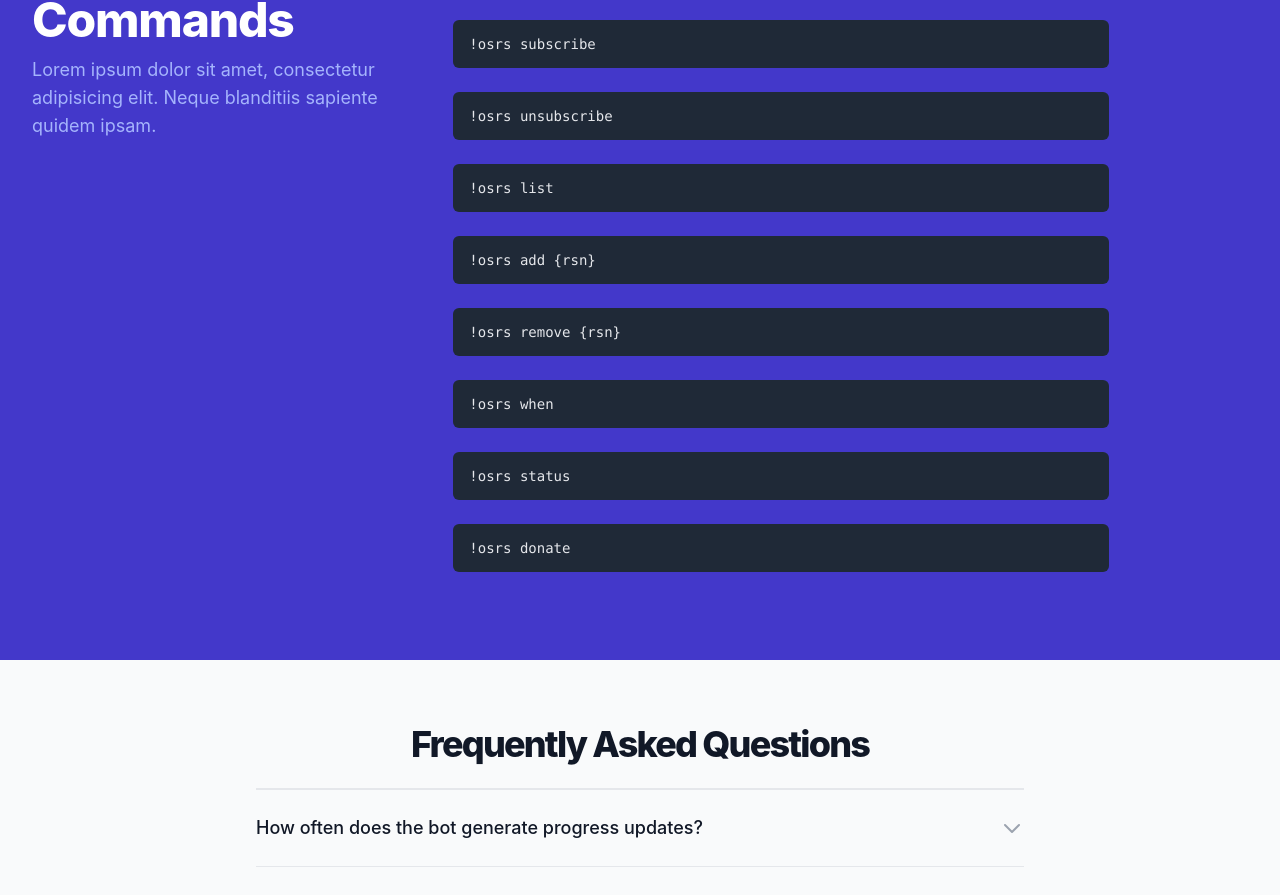
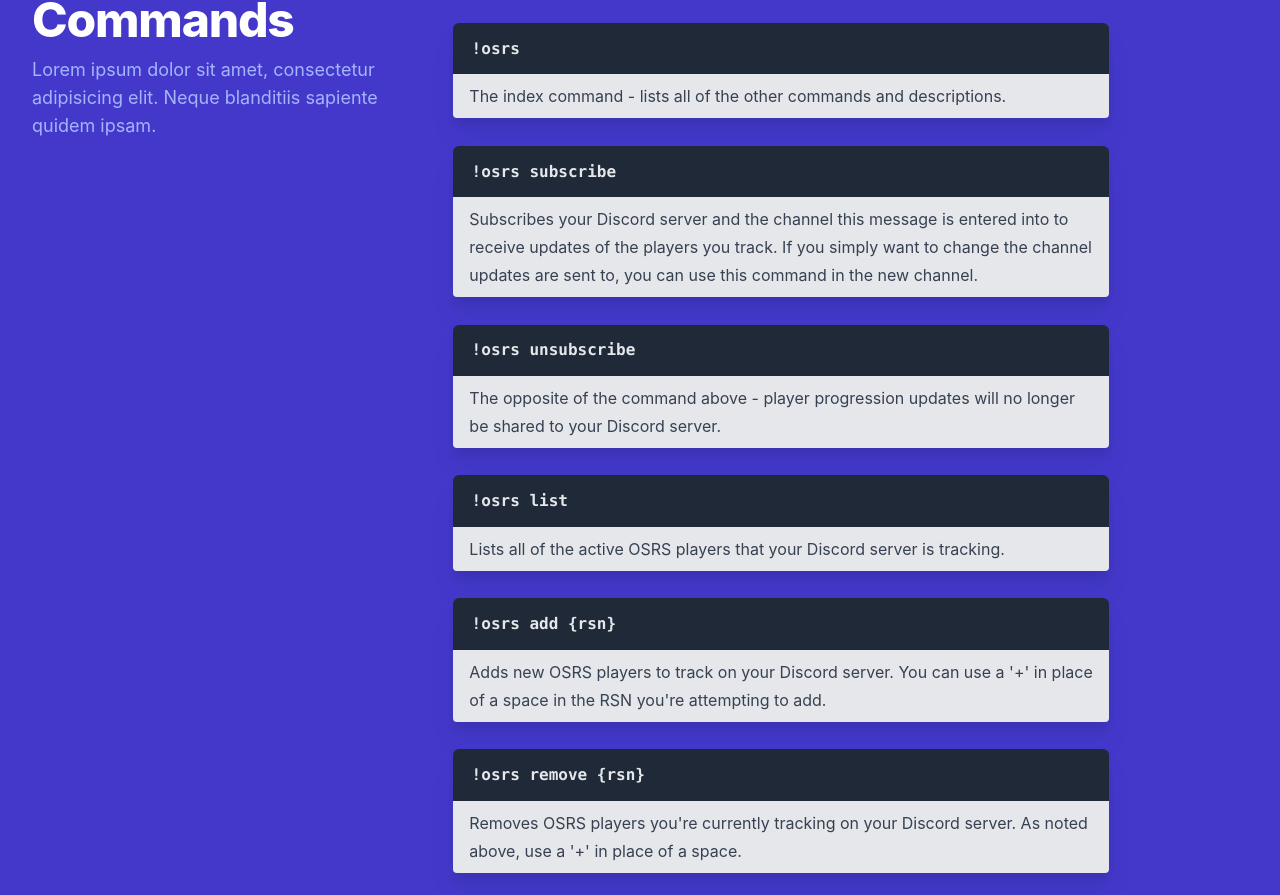
Before and after one commit to masonfox/osrs-discord-bot-site, a Next.js app: page / in a window 1280 px wide. Shown: the part 1989-2884 px from the top of the page. Built offline with nearby package versions, Linux system fonts and the light colour scheme.

Commit message:
command component
- move out of index
- have basic descriptions associated
- need to add examples of specific commands, such as add and remove.

```diff
--- /dev/null
+++ b/src/components/commands.js
@@ -0,0 +1,85 @@
+const commandList = [
+  {
+    command: "!osrs",
+    description:
+      "The index command - lists all of the other commands and descriptions. ",
+    example: "",
+  },
+  {
+    command: "!osrs subscribe",
+    description: "Subscribes your Discord server and the channel this message is entered into to receive updates of the players you track. If you simply want to change the channel updates are sent to, you can use this command in the new channel.",
+    example: "",
+  },
+  {
+    command: "!osrs unsubscribe",
+    description: "The opposite of the command above - player progression updates will no longer be shared to your Discord server.",
+    example: "",
+  },
+  {
+    command: "!osrs list",
+    description: "Lists all of the active OSRS players that your Discord server is tracking.",
+    example: "",
+  },
+  {
+    command: "!osrs add {rsn}",
+    description: "Adds new OSRS players to track on your Discord server. You can use a '+' in place of a space in the RSN you're attempting to add.",
+    example: "",
+  },
+  {
+    command: "!osrs remove {rsn}",
+    description: "Removes OSRS players you're currently tracking on your Discord server. As noted above, use a '+' in place of a space.",
+    example: "",
+  },
+  {
+    command: "!osrs when",
+    description: "Returns the time that the bot will run again, rendering updates. This is in Eastern Standard Time.",
+    example: "",
+  },
+  {
+    command: "!osrs status",
+    description: "This is a dump of the bot's data associated with your Discord server.",
+    example: "",
+  },
+  {
+    command: "!osrs donate",
+    description: "❤️ If you feel compelled, I do accept donations as a means to support the bot! This is a one-man side project and anything helps to assist with hosting and everything else that makes this bot possible!",
+    example: "",
+  },
+];
+
+const Commands = () => (
+  <section className="bg-indigo-700">
+    <div
+      className="max-w-7xl mx-auto py-14 px-4 sm:px-6 lg:py-16 lg:px-8"
+      id="commands"
+    >
+      <div className="lg:grid lg:grid-cols-3 lg:gap-12">
+        <div>
+          <h1 className="text-4xl font-extrabold text-white sm:text-5xl sm:tracking-tight lg:text-5xl">
+            Commands
+          </h1>
+          <p className="mt-3 text-md lg:text-lg text-indigo-300">
+            Lorem ipsum dolor sit amet, consectetur adipisicing elit. Neque
+            blanditiis sapiente quidem ipsam.
+          </p>
+        </div>
+        <div className="mt-12 lg:mt-0 lg:col-span-2">
+          <dl className="space-y-6 prose">
+            {commandList.map((item) => (
+              <div key={item.command} className="drop-shadow-xl">
+                <pre className="rounded-b-none mb-0 font-bold text-base">
+                  <code>{item.command}</code>
+                </pre>
+                <div className="bg-gray-200 px-4 py-2 rounded-b">
+                  {item.description}
+                </div>
+              </div>
+            ))}
+          </dl>
+        </div>
+      </div>
+    </div>
+  </section>
+);
+
+export default Commands;
--- a/src/pages/index.js
+++ b/src/pages/index.js
@@ -1,8 +1,8 @@
 import Head from "next/head";
 import Image from "next/image";
 import Link from "next/link";
-import { ChevronRightIcon } from "@heroicons/react/solid";
 import FAQ from "../components/faq";
+import Commands from "../components/commands";
 
 export default function Home() {
   return (
@@ -200,52 +200,7 @@
         {/* End Get Started */}
 
         {/* Commands */}
-        <section className="bg-indigo-700">
-          <div className="max-w-7xl mx-auto py-14 px-4 sm:px-6 lg:py-16 lg:px-8" id="commands">
-            <div className="lg:grid lg:grid-cols-3 lg:gap-12">
-              <div>
-                <h1 className="text-4xl font-extrabold text-white sm:text-5xl sm:tracking-tight lg:text-5xl">
-                  Commands
-                </h1>
-                <p className="mt-3 text-md lg:text-lg text-indigo-300">
-                  Lorem ipsum dolor sit amet, consectetur adipisicing elit.
-                  Neque blanditiis sapiente quidem ipsam.
-                </p>
-              </div>
-              <div className="mt-12 lg:mt-0 lg:col-span-2">
-                <dl className="space-y-12 prose">
-                  <div>
-                    <pre>
-                      <code>!osrs subscribe</code>
-                    </pre>
-                    <pre>
-                      <code>!osrs unsubscribe</code>
-                    </pre>
-                    <pre>
-                      <code>!osrs list</code>
-                    </pre>
-                    <pre>
-                      <code>!osrs add &#123;rsn&#125;</code>
-                    </pre>
-                    <pre>
-                      <code>!osrs remove &#123;rsn&#125;</code>
-                    </pre>
-                    <pre>
-                      <code>!osrs when</code>
-                    </pre>
-                    <pre>
-                      <code>!osrs status</code>
-                    </pre>
-                    <pre>
-                      <code>!osrs donate</code>
-                    </pre>
-                  </div>
-                </dl>
-              </div>
-            </div>
-          </div>
-        </section>
-        {/* End Commands */}
+        <Commands />
 
         {/* FAQ */}
         <FAQ />
```
